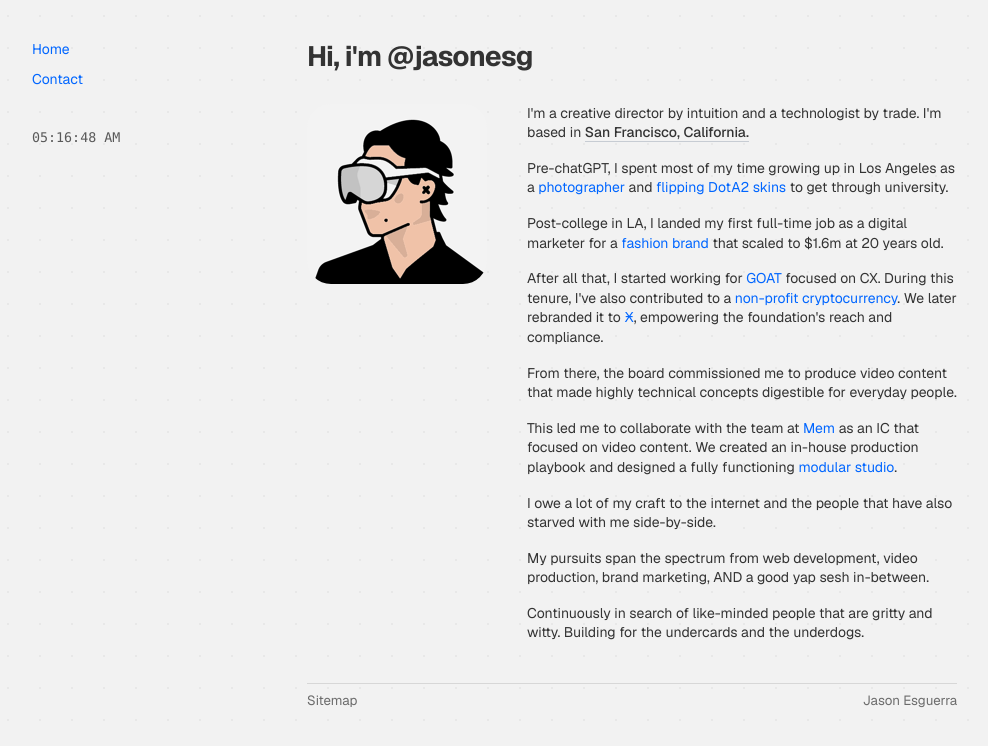
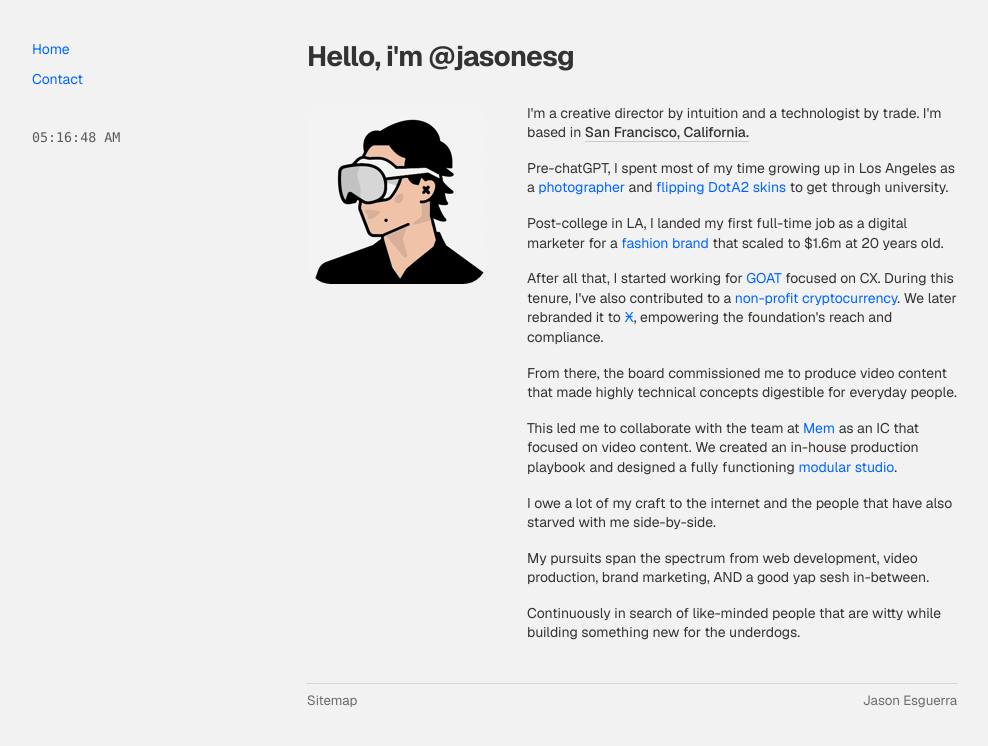
Before and after one commit to jasonesg/jasonesg-next, a Next.js app: page / in a window 1280 px wide. Shown: the top 746 px of the page, without its empty margins (8-996 px from the left). Built offline with nearby package versions, Linux system fonts and the light colour scheme.

Commit message:
Update page.jsx

```diff
--- a/src/app/page.jsx
+++ b/src/app/page.jsx
@@ -13,7 +13,7 @@ export default function Home() {
       <div className="w-full max-w-full px-[20px] mx-auto transition-colors duration-300 lg:max-w-[690px]">
         <div className="pt-[80px] pb-[50px] lg:pt-[40px]">
           <header>
-            <h1 className="text-[2em] font-bold tracking-tight mb-[30px] leading-[1.2]">Hi, i'm @jasonesg</h1>
+            <h1 className="text-[2em] font-bold tracking-tight mb-[30px] leading-[1.2]">Hello, i'm @jasonesg</h1>
           </header>
 
           <main role="main">
@@ -119,7 +119,7 @@ export default function Home() {
                   My pursuits span the spectrum from web development, video production, brand marketing, AND a good yap sesh in-between.
                 </p>
                 <p>
-                  Continuously in search of like-minded people that are gritty and witty. Building for the undercards and the underdogs.
+                  Continuously in search of like-minded people that are witty while building something new for the underdogs.
                 </p>
 
                 {/* Targeted Focus Blur Layer */}
```
